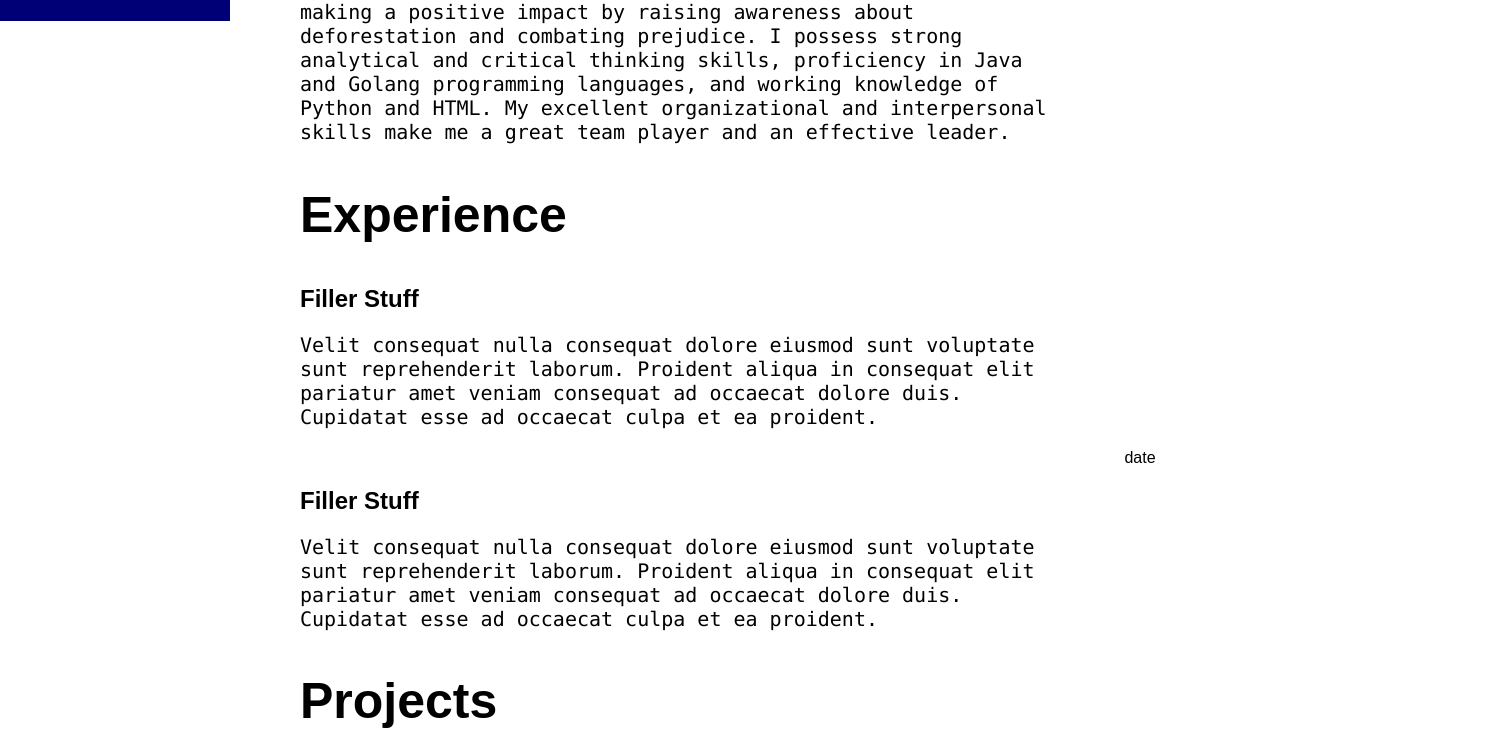
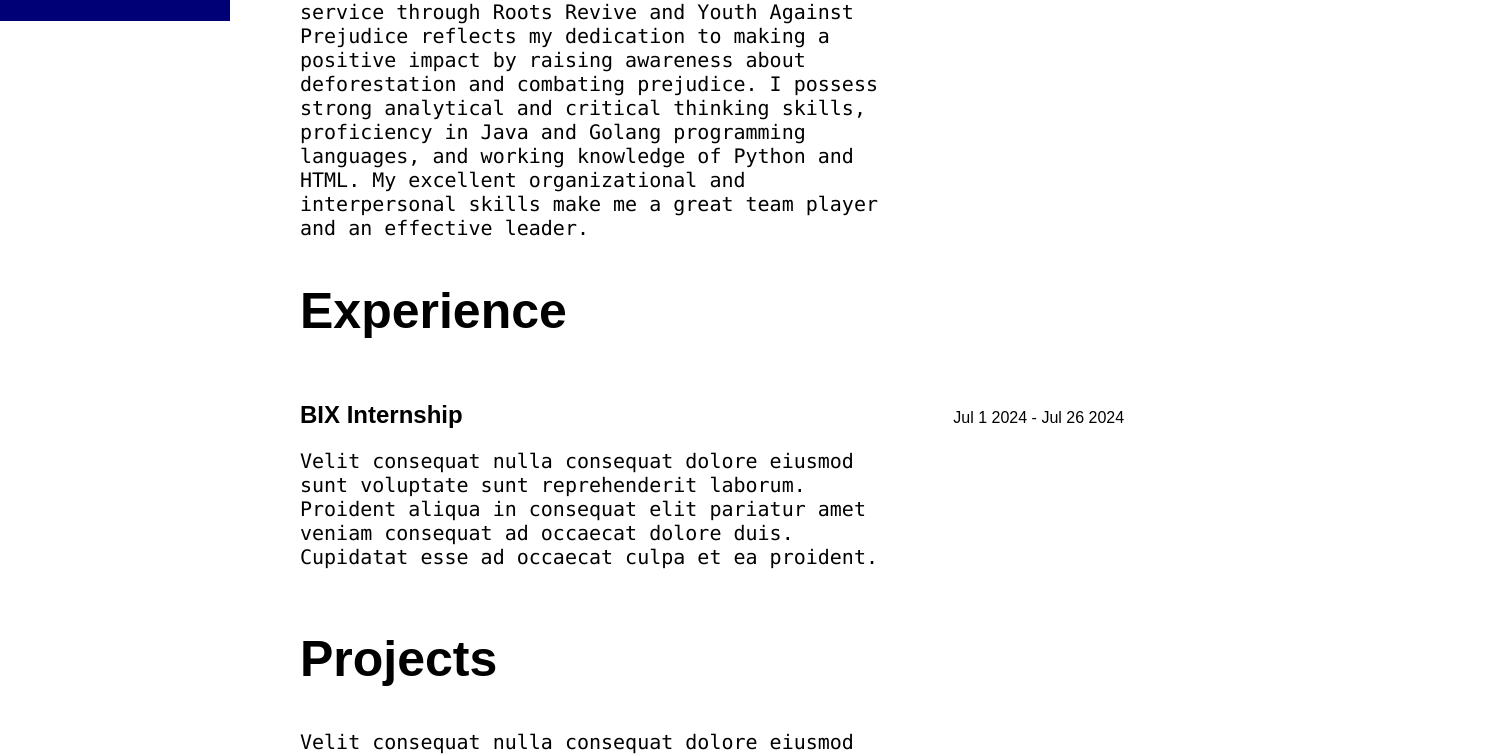
Before and after one commit to Reece122/Reece-Portfolio, a plain HTML site: page index.html in a window 1280 px wide. Shown: the part 809-1563 px from the top of the page, 1510 px wide, since content can reach past the window. Drawn offline with Linux system fonts and the light colour scheme; a script that the page names is missing.

Commit message:
used flexbox for date

```diff
--- a/index.html
+++ b/index.html
@@ -48,7 +48,7 @@
     </div>
 
     <div class="main-content">
-      <div class="bg"></div>
+      <div class="cover-image"></div>
       <section id="about-section">
         <h1>About</h1>
         <p>
@@ -68,21 +68,20 @@
       </section>
       <section id="experience-section">
         <h1>Experience</h1>
-        <h2>Filler Stuff</h2>
-        <p>
-          Velit consequat nulla consequat dolore eiusmod sunt voluptate sunt
-          reprehenderit laborum. Proident aliqua in consequat elit pariatur amet
-          veniam consequat ad occaecat dolore duis. Cupidatat esse ad occaecat
-          culpa et ea proident.
-        </p>
-        <p1>date</p1>
-        <h2>Filler Stuff</h2>
-        <p>
-          Velit consequat nulla consequat dolore eiusmod sunt voluptate sunt
-          reprehenderit laborum. Proident aliqua in consequat elit pariatur amet
-          veniam consequat ad occaecat dolore duis. Cupidatat esse ad occaecat
-          culpa et ea proident.
-        </p>
+        <div class="row">
+          <div class="column-work">
+            <h2>BIX Internship</h2>
+            <p>
+              Velit consequat nulla consequat dolore eiusmod sunt voluptate sunt
+              reprehenderit laborum. Proident aliqua in consequat elit pariatur
+              amet veniam consequat ad occaecat dolore duis. Cupidatat esse ad
+              occaecat culpa et ea proident.
+            </p>
+          </div>
+          <div class="column-date">
+            <p1>Jul 1 2024 - Jul 26 2024</p1>
+          </div>
+        </div>
       </section>
       <section id="projects-section">
         <h1>Projects</h1>
--- a/styles/styles.css
+++ b/styles/styles.css
@@ -8,6 +8,12 @@ body {
   width: 100%;
 }
 
+.centered {
+  display: flex;
+  justify-content: center;
+  align-items: start;
+}
+/* Sidebar */
 .sidebar {
   height: 100%;
   position: fixed;
@@ -16,11 +22,7 @@ body {
   padding: 15px;
   width: 200px;
 }
-.centered {
-  display: flex;
-  justify-content: center;
-  align-items: start;
-}
+
 .sidebar img {
   animation: fadeInAnimation ease 1s;
   animation-iteration-count: 1;
@@ -28,7 +30,6 @@ body {
   width: 100px;
   height: 100px;
   margin-top: 10px;
-
   border-radius: 50%;
   border: 4px solid white;
   transition-duration: 0.1s;
@@ -36,10 +37,6 @@ body {
 }
 
 .sidebar img:hover {
-  width: 100px;
-  height: 100px;
-  margin-top: 10px;
-  border-radius: 50%;
   border: 8px solid white;
 }
 .sidebar ul {
@@ -71,49 +68,38 @@ body {
   font-weight: bold;
 }
 
-.bg {
-  width: 100%;
+.cover-image {
   background-image: url("../img/cover-photo.jpeg");
   height: 500px;
   background-attachment: fixed;
   background-position: center;
   background-repeat: no-repeat;
   background-size: cover;
-  margin-right: auto;
-  margin-left: 230px;
-  text-align: center;
+  margin-left: -300px;
 }
+/* Main Content */
 .main-content {
   max-width: fit-content;
   margin-right: auto;
   margin-left: auto;
-  text-align: center;
+  margin-left: 300px;
 }
 
-.main-content h1 {
+.main-content h1,
+.main-content h2,
+.main-content p {
   animation: fadeInAnimation ease 3s;
   animation-iteration-count: 1;
   animation-fill-mode: forwards;
-  font-size: 50px;
-  margin-left: 300px;
   text-align: left;
 }
-.main-content h2 {
-  animation: fadeInAnimation ease 3s;
-  animation-iteration-count: 1;
-  animation-fill-mode: forwards;
-  margin-left: 300px;
-  text-align: left;
+.main-content h1 {
+  font-size: 50px;
 }
 
 .main-content p {
-  animation: fadeInAnimation ease 4s;
-  animation-iteration-count: 1;
-  animation-fill-mode: forwards;
   width: 60%;
   margin-right: 0px;
-  margin-left: 300px;
-  text-align: left;
   font-size: 20px;
   font-family: "Lucida Console", "Courier New", monospace;
 }
@@ -123,17 +109,26 @@ body {
   animation-iteration-count: 1;
   animation-fill-mode: forwards;
   margin-right: auto;
-  margin-left: 1000px;
 }
 
-.main-content .exp {
+#experience-section .row {
   display: flex;
+  justify-content: space-between;
+  align-items: baseline;
+}
+#experience-section .column-work {
+  flex: 2;
+  padding-right: 0px;
 }
 
-.main-content .exp p {
-  order: 1;
+#experience-section .column-work p {
+  width: 93%;
+  flex: 2;
+  padding-right: 0px;
 }
-.main-content .exp p1 {
+
+#experience-section .column-date {
+  flex: 1;
 }
 
 @keyframes fadeInAnimation {
```
